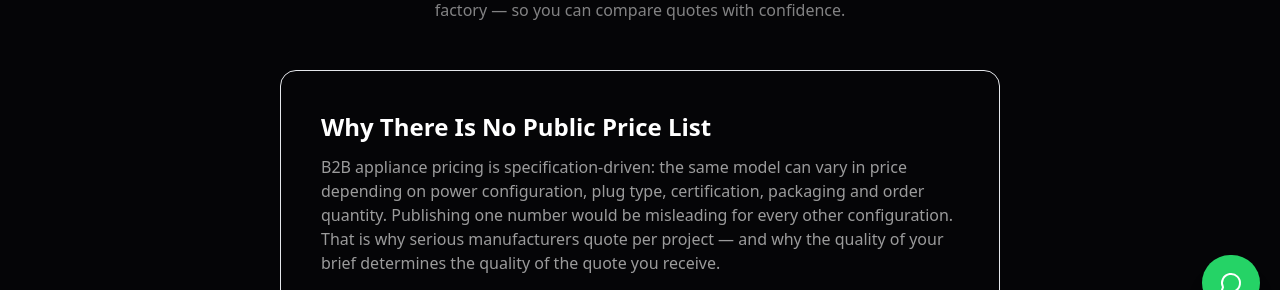
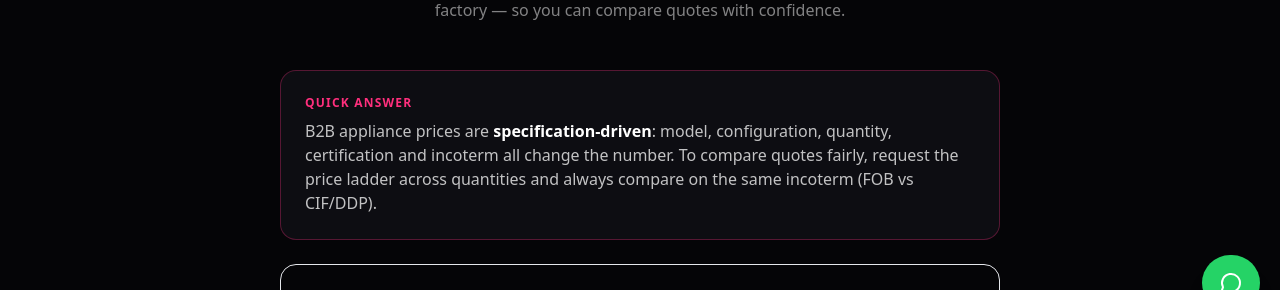
Before and after one commit to zikaiou/xingyue-appliance, a Next.js app: page /guides/price-guide in a window 1280 px wide. Shown: the part 331-621 px from the top of the page. Built offline with nearby package versions, Linux system fonts and the light colour scheme; no server answers.

Commit message:
geo: add Quick Answer blocks to 3 guides (answer-first structure for AI engines)

```diff
--- a/app/guides/moq-guide/page.tsx
+++ b/app/guides/moq-guide/page.tsx
@@ -82,6 +82,12 @@ export default function MoqGuidePage() {
       </section>
 
       <section className="max-w-3xl mx-auto px-6 pb-24">
+        <div className="bg-[#0d0d12] border border-[#ff2f7d]/30 rounded-2xl p-6 mb-6">
+          <p className="text-[#ff2f7d] text-xs font-bold uppercase tracking-widest mb-2">Quick Answer</p>
+          <p className="text-sm md:text-base text-white/75 leading-relaxed">
+            A MOQ (minimum order quantity) is the smallest batch a factory will accept for a production run. XINGYUE&apos;s MOQ for travel irons and garment steamers typically starts at <span className="text-white font-semibold">500–1,000 pieces per model</span>. Choose existing models with standard configuration to get the lowest minimums.
+          </p>
+        </div>
         <div className="bg-white/4 border border-white/8 rounded-2xl p-8 md:p-10 space-y-6">
           <div>
             <h2 className="text-2xl font-bold mb-3">Why Suppliers Set a MOQ</h2>
--- a/app/guides/price-guide/page.tsx
+++ b/app/guides/price-guide/page.tsx
@@ -82,6 +82,12 @@ export default function PriceGuidePage() {
       </section>
 
       <section className="max-w-3xl mx-auto px-6 pb-24">
+        <div className="bg-[#0d0d12] border border-[#ff2f7d]/30 rounded-2xl p-6 mb-6">
+          <p className="text-[#ff2f7d] text-xs font-bold uppercase tracking-widest mb-2">Quick Answer</p>
+          <p className="text-sm md:text-base text-white/75 leading-relaxed">
+            B2B appliance prices are <span className="text-white font-semibold">specification-driven</span>: model, configuration, quantity, certification and incoterm all change the number. To compare quotes fairly, request the price ladder across quantities and always compare on the same incoterm (FOB vs CIF/DDP).
+          </p>
+        </div>
         <div className="bg-white/4 border border-white/8 rounded-2xl p-8 md:p-10 space-y-6">
           <div>
             <h2 className="text-2xl font-bold mb-3">Why There Is No Public Price List</h2>
--- a/app/guides/size-guide/page.tsx
+++ b/app/guides/size-guide/page.tsx
@@ -90,6 +90,12 @@ export default function SizeGuidePage() {
       </section>
 
       <section className="max-w-3xl mx-auto px-6 pb-24">
+        <div className="bg-[#0d0d12] border border-[#ff2f7d]/30 rounded-2xl p-6 mb-6">
+          <p className="text-[#ff2f7d] text-xs font-bold uppercase tracking-widest mb-2">Quick Answer</p>
+          <p className="text-sm md:text-base text-white/75 leading-relaxed">
+            Match voltage to the destination market (<span className="text-white font-semibold">110–120V</span> for North America and Japan, <span className="text-white font-semibold">220–240V</span> for Europe and Asia), choose wattage by use case (<span className="text-white font-semibold">1000W</span> compact travel irons, <span className="text-white font-semibold">1800W</span> handheld steamers, <span className="text-white font-semibold">2800W+</span> full-size irons), and pick tank size by session length (around 140ml for travel, larger for home and professional use).
+          </p>
+        </div>
         <div className="bg-white/4 border border-white/8 rounded-2xl p-8 md:p-10 space-y-8">
           <div>
             <h2 className="text-2xl font-bold mb-3"><Plug size={20} className="inline text-[#ff2f7d] mr-2" />Voltage & Plug Configuration</h2>
```
